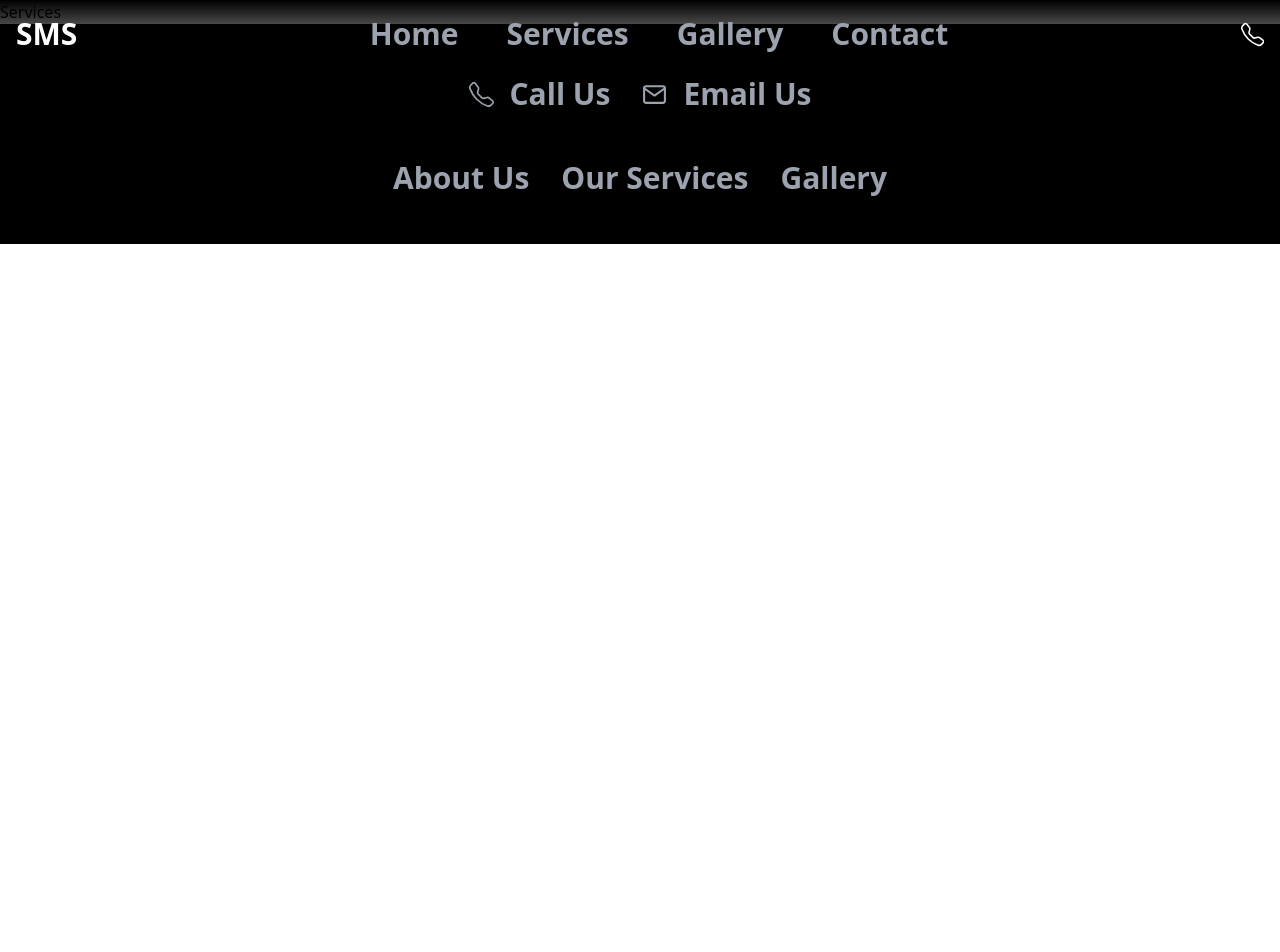
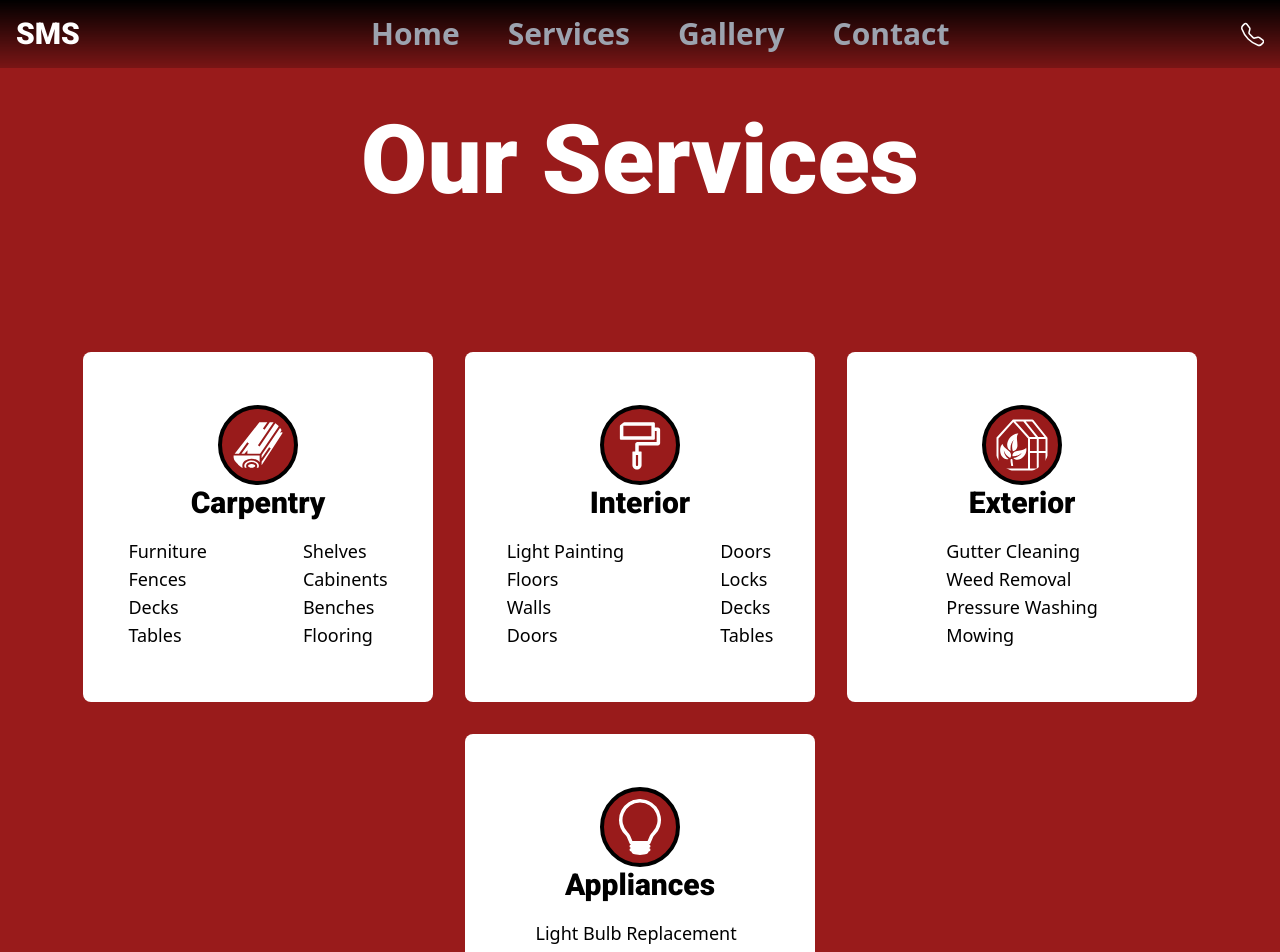
Before and after one commit to Nicholas-Abell/handy_man, a React (Create React App) app: page /services in a window 1280 px wide. Shown: the top 952 px of the page. Before the commit the page ends 800 px from the top, so only its background shows below. Built offline with nearby package versions, Linux system fonts and the light colour scheme.

Commit message:
Services section Updated

```diff
--- a/public/index.html
+++ b/public/index.html
@@ -1,14 +1,14 @@
 <!DOCTYPE html>
 <html lang="en">
+
 <head>
   <meta charset="utf-8" />
   <link rel="icon" href="%PUBLIC_URL%/favicon.ico" />
+  <link href="https://fonts.googleapis.com/css2?family=Inter:wght@700&family=Roboto:wght@900&display=swap"
+    rel="stylesheet">
   <meta name="viewport" content="width=device-width, initial-scale=1" />
   <meta name="theme-color" content="#000000" />
-    <meta
-      name="description"
-      content="Web site created using create-react-app"
-    />
+  <meta name="description" content="Web site created using create-react-app" />
   <link rel="apple-touch-icon" href="%PUBLIC_URL%/logo192.png" />
   <!--
       manifest.json provides metadata used when your web app is installed on a
@@ -26,6 +26,7 @@
     -->
   <title>React App</title>
 </head>
+
 <body>
   <noscript>You need to enable JavaScript to run this app.</noscript>
   <div id="root"></div>
@@ -40,4 +41,5 @@
       To create a production bundle, use `npm run build` or `yarn build`.
     -->
 </body>
+
 </html>
--- a/src/components/Hero.js
+++ b/src/components/Hero.js
@@ -17,7 +17,7 @@ const Hero = () => {
             <img src={before} className='top-0 left-0 w-full h-screen object-cover absolute z-10 ease-in opacity-100 duration-[3s]' style={fadeOut ? { opacity: '0', transitionDelay: '1s' } : { opacity: '100' }} />
             <div className='bg-black/10 absolute top-0 w-full h-screen'></div>
             <div className='absolute top-0 w-full h-full flex flex-col justify-center items-center z-20'>
-                <div className='flex flex-col items-center justify-center gap-8 bg-red-900/70 p-12 rounded-full min-w-[500px] md:min-w-[600px]'>
+                <div className='flex flex-col items-center justify-center gap-8 bg-red-900/70 p-12 rounded-3xl min-w-[500px] md:min-w-[600px]'>
                     <h1 className='text-white text-3xl lg:text-7xl'>Transform Your Home</h1>
                     <p className='text-white text-xl lg:text-3xl'>Handyman</p>
                     <button className='bg-white/30 text-black hover:bg-white hover:text-red-800 ease-in duration-300'>Call for Estimates</button>
--- a/src/components/IconBanner.js
+++ b/src/components/IconBanner.js
@@ -26,7 +26,7 @@ const IconBanner = () => {
                         <FaPeopleCarry size={50} className='text-red-800' />
                         <div>
                             <h2 className='font-bold text-2xl'>No Job Too Small</h2>
-                            <p>Job not listed? Just ask</p>
+                            <p>The Job Need not listed? Just ask</p>
                         </div>
                     </div>
                 </div>
--- a/src/index.css
+++ b/src/index.css
@@ -1,6 +1,15 @@
 @tailwind base;
 @tailwind components;
 @tailwind utilities;
+
+
+.font-inter {
+  font-family: 'Inter', sans-serif;
+}
+
+.font-roboto {
+  font-family: 'Roboto', sans-serif;
+}
 
 .scrollbar-hide::-webkit-scrollbar {
   display: none;
@@ -21,8 +30,18 @@ body {
   }
 
   h1 {
-    @apply font-bold text-xl md:text-2xl lg:text-3xl
+    @apply font-bold text-xl md:text-2xl lg:text-3xl font-roboto
   }
+
+  h2,
+  h3 {
+    @apply font-roboto;
+  }
+
+  p, button {
+    @apply font-inter
+  }
+
 }
 
 .slide-in-bottom {
--- a/src/pages/Services.js
+++ b/src/pages/Services.js
@@ -1,8 +1,97 @@
-import React from 'react'
+import React from 'react';
+import { GiWoodBeam, GiGreenhouse } from 'react-icons/gi';
+import { BsLightbulb } from 'react-icons/bs';
+import { AiOutlineFormatPainter } from 'react-icons/ai';
 
 const Services = () => {
   return (
-    <div>Services</div>
+    <div className='bg-red-800 w-full'>
+      <div className='w-full h-[40vh] flex justify-center items-center text-white'>
+        <h1 className='text-5xl lg:text-8xl'>Our Services</h1>
+      </div>
+      <div className='bg-red-800 w-full py-8 flex justify-center items-center gap-8 flex-wrap'>
+        <div className='bg-white w-[350px] h-[350px] rounde-lg flex flex-col items-center justify-center p-4 rounded-lg gap-4'>
+          <div className='flex flex-col items-center justify-center'>
+            <GiWoodBeam size={80} className='text-white bg-red-800 rounded-full p-2 border-black border-4' />
+            <h1 className='text-3xl font-bold'>Carpentry</h1>
+          </div>
+          <div className='w-full flex items-center justify-center gap-24 text-lg whitespace-nowrap'>
+            <ul>
+              <li>Furniture</li>
+              <li>Fences</li>
+              <li>Decks</li>
+              <li>Tables</li>
+            </ul>
+            <ul>
+              <li>Shelves</li>
+              <li>Cabinents</li>
+              <li>Benches</li>
+              <li>Flooring</li>
+            </ul>
+          </div>
+        </div>
+        <div className='bg-white w-[350px] h-[350px] rounde-lg flex flex-col items-center justify-center rounded-lg gap-4'>
+          <div className='flex flex-col items-center justify-center'>
+            <AiOutlineFormatPainter size={80} className='text-white bg-red-800 rounded-full p-2 border-black border-4' />
+            <h1 className='text-3xl font-bold'>Interior</h1>
+          </div>
+          <div className='w-full flex items-center justify-center gap-24 text-lg whitespace-nowrap'>
+            <ul>
+              <li>Light Painting</li>
+              <li>Floors</li>
+              <li>Walls</li>
+              <li>Doors</li>
+            </ul>
+            <ul>
+              <li>Doors</li>
+              <li>Locks</li>
+              <li>Decks</li>
+              <li>Tables</li>
+            </ul>
+          </div>
+        </div>
+        <div className='bg-white w-[350px] h-[350px] rounde-lg flex flex-col items-center justify-center rounded-lg gap-4'>
+          <div className='flex flex-col items-center justify-center'>
+            <GiGreenhouse size={80} className='text-white bg-red-800 rounded-full p-2 border-black border-4' />
+            <h1 className='text-3xl font-bold'>Exterior</h1>
+          </div>
+          <div className='w-full flex items-center justify-center gap-24 text-lg whitespace-nowrap'>
+            <ul>
+              <li>Gutter Cleaning</li>
+              <li>Weed Removal</li>
+              <li>Pressure Washing</li>
+              <li>Mowing</li>
+            </ul>
+            {/* <ul>
+              <li>Shelves</li>
+              <li>Cabinents</li>
+              <li>Decks</li>
+              <li>Tables</li>
+            </ul> */}
+          </div>
+        </div>
+        <div className='bg-white w-[350px] h-[350px] rounde-lg flex flex-col items-center justify-center rounded-lg gap-4'>
+          <div className='flex flex-col items-center justify-center'>
+            <BsLightbulb size={80} className='text-white bg-red-800 rounded-full p-2 border-black border-4' />
+            <h1 className='text-3xl font-bold'>Appliances</h1>
+          </div>
+          <div className='w-full flex items-center justify-center gap-24 text-lg whitespace-nowrap'>
+            <ul>
+              <li>Light Bulb Replacement</li>
+              <li>Basic HVAC Maintenance </li>
+              <li>T.V. Mounting</li>
+              <li>Smat Home Installations</li>
+            </ul>
+            {/* <ul>
+              <li>Shelves</li>
+              <li>Cabinents</li>
+              <li>Decks</li>
+              <li>Tables</li>
+            </ul> */}
+          </div>
+        </div>
+      </div>
+    </div>
   )
 }
 
```
Lines whose indentation alone changed are shown as unchanged.
